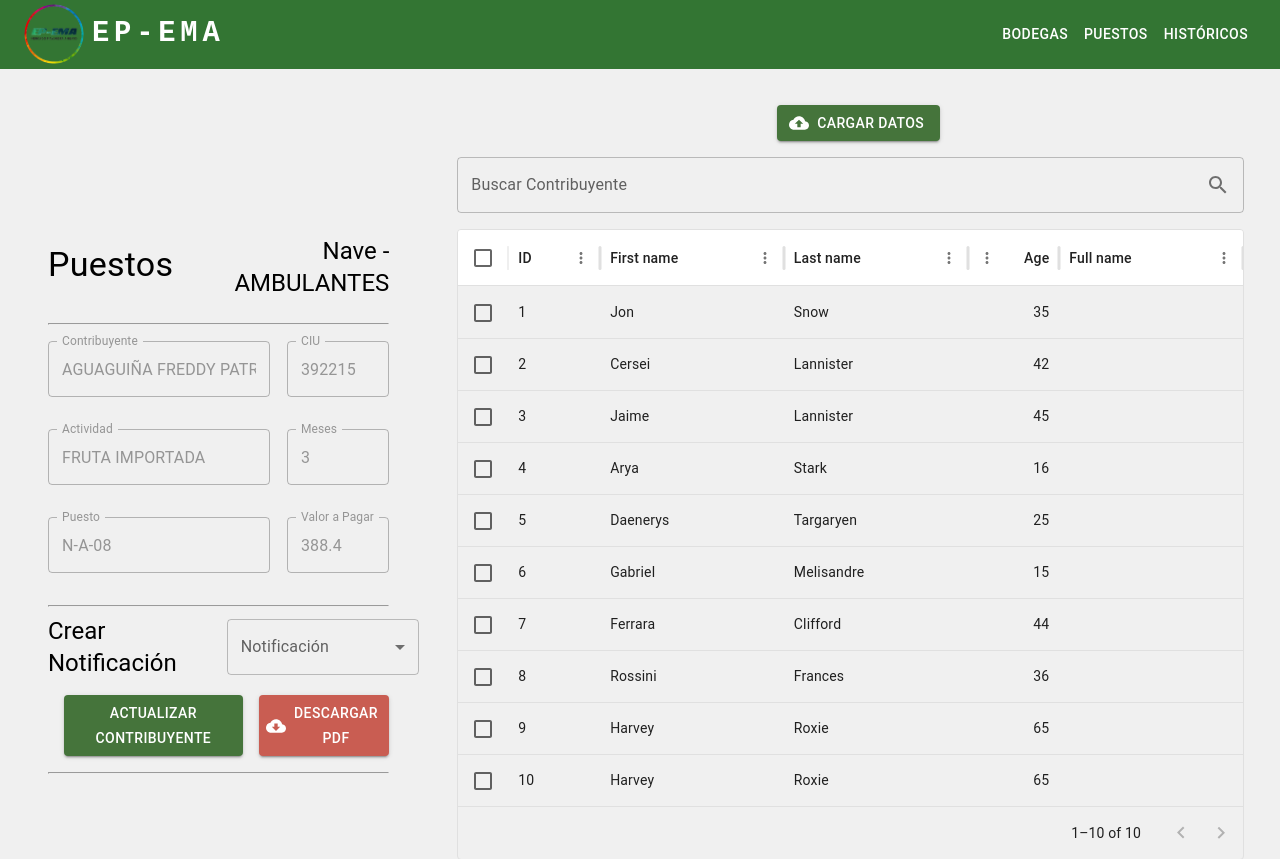
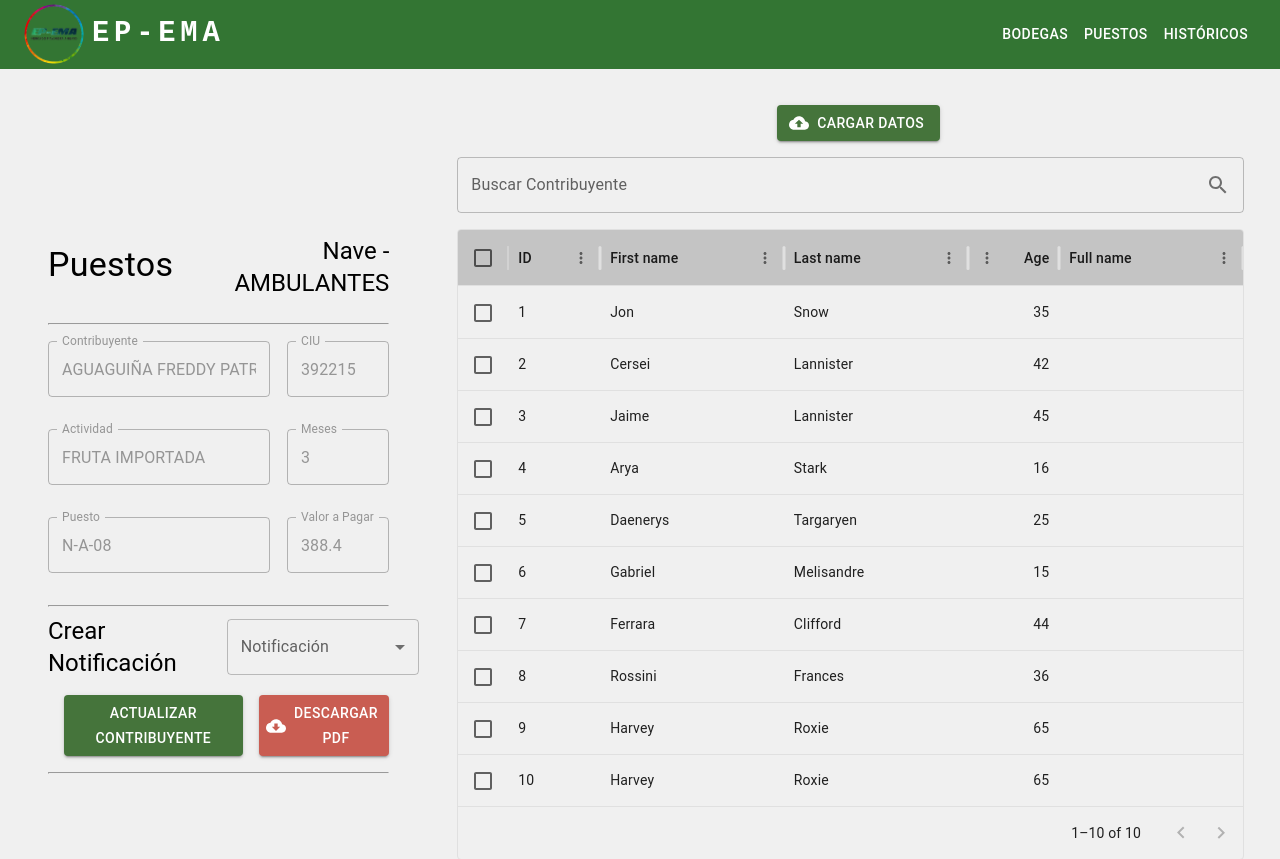
Before and after one commit to GAOT539/CarteraVencida_EPEMA, a React (Create React App) app in the folder cartera-vencida/: page / in a window 1280 px wide. Shown: the top 859 px of the page. Built offline with nearby package versions, Linux system fonts and the light colour scheme.

Commit message:
cambio en el header de la tabla

```diff
--- a/cartera-vencida/src/components/dateTable.tsx
+++ b/cartera-vencida/src/components/dateTable.tsx
@@ -107,6 +107,14 @@ export default function DataTable() {
               pageSizeOptions={[5, 10]}
               checkboxSelection
               autoHeight
+              sx={{
+                '& .MuiDataGrid-columnHeaderTitleContainer': {
+                  backgroundColor: colors.background_WhiteSmokeBlack,
+                },
+                '& .MuiDataGrid-columnHeader': {
+                  backgroundColor: colors.background_WhiteSmokeBlack,
+                }
+              }}
             />
           </Box>
         </Grid>
--- a/cartera-vencida/src/resources/colors.ts
+++ b/cartera-vencida/src/resources/colors.ts
@@ -1,6 +1,7 @@
 const colors = {
     background_Green: '#337533',
     background_WhiteSmoke: '#F0F0F0',
+    background_WhiteSmokeBlack: '#c4c4c4',
 
     white: '#FFFFFF',
     black: '#000000',
```
Also changed, not shown: 1 other file (tests, documents, lock files or other folders).
